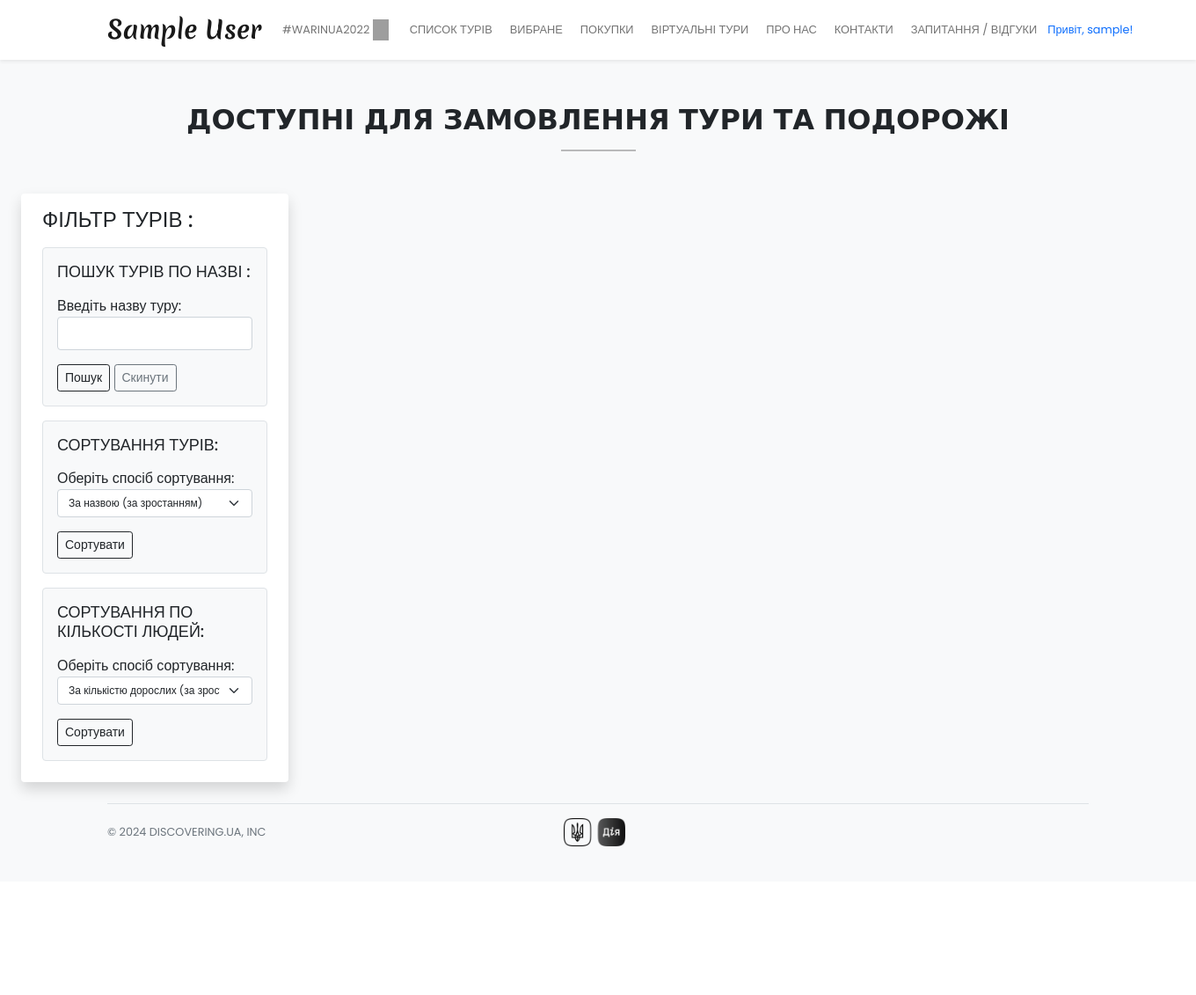
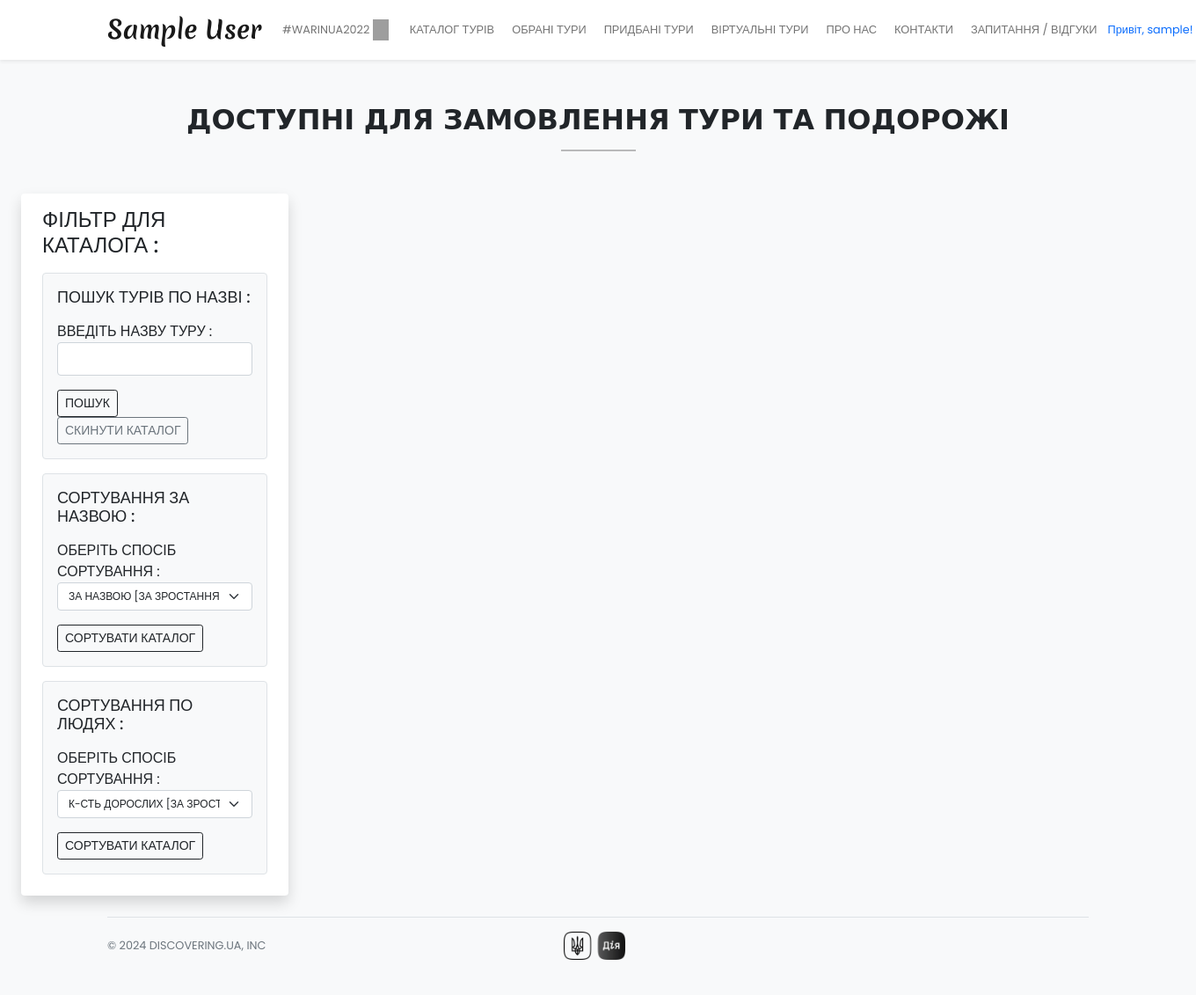
Before and after one commit to ikazut0/discovering-web, a PHP site: page /discovering-web/tour-list.php in a window 1360 px wide. Shown: the whole page at 88% size. Before the commit the page ends 962 px from the top, so only its background shows below. Run offline with PHP 8.4, Linux system fonts and the light colour scheme; the visitor is signed in with stand-in values (Sample User, id 1); tables that the repository leaves empty or names only in its code hold one stand-in row (values such as "Sample post"); grey boxes are pictures that could not be loaded.

Commit message:
info: fix-tour-list

```diff
--- a/admin/include/essentials.php
+++ b/admin/include/essentials.php
@@ -1,9 +1,9 @@
 <?php
 
-defined('SITE_URL') || define('SITE_URL', 'http://127.0.0.1/graduate-project/');
+defined('SITE_URL') || define('SITE_URL', 'http://127.0.0.1/discovering-web/');
 defined('CAROUSEL_IMG_PATH') || define('CAROUSEL_IMG_PATH', SITE_URL.'images/carousel-pictures/');
 defined('TOURS_IMG_PATH') || define('TOURS_IMG_PATH', SITE_URL.'images/tour-pictures/');
-defined('UPLOAD_IMAGE_PATH') || define('UPLOAD_IMAGE_PATH', $_SERVER['DOCUMENT_ROOT'].'/graduate-project/images/');
+defined('UPLOAD_IMAGE_PATH') || define('UPLOAD_IMAGE_PATH', $_SERVER['DOCUMENT_ROOT'].'/discovering-web/images/');
 defined('CAROUSEL_FOLDER') || define('CAROUSEL_FOLDER', 'carousel-pictures/');
 defined('TOUR_FOLDER') || define('TOUR_FOLDER', 'tour-pictures/');
 defined('USERS_FOLDER') || define('USERS_FOLDER', 'users-pictures/');
--- a/include/header.php
+++ b/include/header.php
@@ -87,14 +87,14 @@
                     <a class="nav-link" href="ukraine-war.php">#WARINUA2022 <img class="me-2" width="18" height="24" src="https://upload.wikimedia.org/wikipedia/commons/thumb/d/df/Nuvola_Ukrainian_flag_alternate.svg/1024px-Nuvola_Ukrainian_flag_alternate.svg.png"></a>
                 </li>
                 <li class="nav-item">
-                    <a class="nav-link me-1" href="tour-list.php">СПИСОК ТУРІВ</a>
+                    <a class="nav-link me-1" href="tour-list.php">КАТАЛОГ ТУРІВ</a>
                 </li>
                 <?php if ($userLoggedIn): ?>
                     <li class="nav-item">
-                        <a class="nav-link me-1" href="tour-favorite.php">ВИБРАНЕ</a>
+                        <a class="nav-link me-1" href="tour-favorite.php">ОБРАНІ ТУРИ</a>
                     </li>
                     <li class="nav-item">
-                        <a class="nav-link me-1" href="user-book-tour-info.php">ПОКУПКИ</a>
+                        <a class="nav-link me-1" href="user-book-tour-info.php">ПРИДБАНІ ТУРИ</a>
                     </li>
                 <?php endif; ?>
                 <li class="nav-item">
--- a/tour-list.php
+++ b/tour-list.php
@@ -102,7 +102,7 @@
         <div class="col-lg-3 col-md-12 mb-lg-0 mb-4 ps-4">
             <nav class="navbar navbar-expand-lg navbar-light bg-white rounded shadow">
                 <div class="container-fluid flex-lg-column align-items-stretch">
-                    <h4 class="mt-2">ФІЛЬТР ТУРІВ :</h4>
+                    <h4 class="mt-2">ФІЛЬТР ДЛЯ КАТАЛОГА : </h4>
                     <button class="navbar-toggler shadow-none" type="button" data-bs-toggle="collapse" data-bs-target="#filterDropdown" aria-controls="navbarNav" aria-expanded="false">
                         <span class="navbar-toggler-icon"></span>
                     </button>
@@ -110,36 +110,36 @@
                         <div class="border bg-light p-3 rounded mb-3">
                             <h5 class="mb-3" style="font-size: 18px;">ПОШУК ТУРІВ ПО НАЗВІ : </h5>
                             <form method="get" action="">
-                                <label for="searchTour">Введіть назву туру:</label>
+                                <label for="searchTour">ВВЕДІТЬ НАЗВУ ТУРУ : </label>
                                 <input type="text" id="searchTour" name="searchTour" class="form-control shadow-none mb-3">
-                                <button type="submit" class="btn btn-sm btn-outline-dark">Пошук</button>
-                                <a href="tour-list.php" class="btn btn-sm btn-outline-secondary">Скинути</a>
+                                <button type="submit" class="btn btn-sm btn-outline-dark">ПОШУК</button>
+                                <a href="tour-list.php" class="btn btn-sm btn-outline-secondary">СКИНУТИ КАТАЛОГ</a>
                             </form>
                         </div>
 
                         <div class="border bg-light p-3 rounded mb-3">
-                            <h5 class="mb-3" style="font-size: 18px;">СОРТУВАННЯ ТУРІВ:</h5>
+                            <h5 class="mb-3" style="font-size: 18px;">СОРТУВАННЯ ЗА НАЗВОЮ : </h5>
                             <form method="get" action="">
-                                <label for="sortTour">Оберіть спосіб сортування:</label>
+                                <label for="sortTour">ОБЕРІТЬ СПОСІБ СОРТУВАННЯ : </label>
                                 <select id="sortTour" name="sortTour" class="form-select shadow-none mb-3 small-text">
-                                    <option value="name_asc">За назвою (за зростанням)</option>
-                                    <option value="name_desc">За назвою (за спаданням)</option>
+                                    <option value="name_asc">ЗА НАЗВОЮ [ЗА ЗРОСТАННЯМ]</option>
+                                    <option value="name_desc">ЗА НАЗВОЮ [ЗА СПАДАННЯМ]</option>
                                 </select>
-                                <button type="submit" class="btn btn-sm btn-outline-dark">Сортувати</button>
+                                <button type="submit" class="btn btn-sm btn-outline-dark">СОРТУВАТИ КАТАЛОГ</button>
                             </form>
                         </div>
 
                         <div class="border bg-light p-3 rounded mb-3">
-                            <h5 class="mb-3" style="font-size: 18px;">СОРТУВАННЯ ПО КІЛЬКОСТІ ЛЮДЕЙ:</h5>
+                            <h5 class="mb-3" style="font-size: 18px;">СОРТУВАННЯ ПО ЛЮДЯХ : </h5>
                             <form method="get" action="">
-                                <label for="sortPeople">Оберіть спосіб сортування:</label>
+                                <label for="sortPeople">ОБЕРІТЬ СПОСІБ СОРТУВАННЯ : </label>
                                 <select id="sortPeople" name="sortPeople" class="form-select shadow-none mb-3 small-text">
-                                    <option value="adult_asc">За кількістю дорослих (за зростанням)</option>
-                                    <option value="adult_desc">За кількістю дорослих (за спаданням)</option>
-                                    <option value="children_asc">За кількістю дітей (за зростанням)</option>
-                                    <option value="children_desc">За кількістю дітей (за спаданням)</option>
+                                    <option value="adult_asc">К-СТЬ ДОРОСЛИХ [ЗА ЗРОСТАННЯМ]</option>
+                                    <option value="adult_desc">К-СТЬ ДОРОСЛИХ [ЗА СПАДАННЯМ]</option>
+                                    <option value="children_asc">К-СТЬ ДІТЕЙ [ЗА ЗРОСТАННЯМ]</option>
+                                    <option value="children_desc">К-СТЬ ДІТЕЙ [ЗА СПАДАННЯМ]</option>
                                 </select>
-                                <button type="submit" class="btn btn-sm btn-outline-dark">Сортувати</button>
+                                <button type="submit" class="btn btn-sm btn-outline-dark">СОРТУВАТИ КАТАЛОГ</button>
                             </form>
                         </div>
                     </div>
@@ -153,6 +153,11 @@
             $sortOption = isset($_GET['sortTour']) ? $_GET['sortTour'] : '';
             $sortPeopleOption = isset($_GET['sortPeople']) ? $_GET['sortPeople'] : '';
             $searchTour = isset($_GET['searchTour']) ? $_GET['searchTour'] : '';
+            $escapedSearchTour = htmlspecialchars($searchTour, ENT_QUOTES, 'UTF-8');
+
+            function highlightSearchTerm($text, $searchTerm) {
+                return preg_replace("/\b($searchTerm)\b/i", '<mark>$1</mark>', $text);
+            }
 
             $orderBy = '';
             $orderByPeople = '';
@@ -167,10 +172,10 @@
                     break;
                 }
 
-                switch ($sortPeopleOption) {
-                    case 'adult_asc':
-                        $orderByPeople = 'ORDER BY `tour_adult` ASC';
-                        break;
+            switch ($sortPeopleOption) {
+                case 'adult_asc':
+                    $orderByPeople = 'ORDER BY `tour_adult` ASC';
+                    break;
 
                 case 'adult_desc':
                     $orderByPeople = 'ORDER BY `tour_adult` DESC';
@@ -208,18 +213,18 @@
                     $buttonHTML = '';
 
                     if ($isTourBooked) {
-                        $buttonHTML = '<p class="mb-2 text-success">Оформлено</p>';
+                        $buttonHTML = '<p class="mb-2 text-success">ПРИДБАНО ВАМИ 😎</p>';
                     } elseif ($userLoggedIn && $tour_thumb !== TOURS_IMG_PATH . "empty-image-alert.gif") {
-                        $buttonHTML = '<a href="book-tour.php?tour_id=' . $tour_data['tour_id'] . '" class="btn btn-sm w-100 text-white custom-bg shadow-none mb-2">ОФОРМИТИ 🛍️</a>';
+                        $buttonHTML = '<a href="book-tour.php?tour_id=' . $tour_data['tour_id'] . '" class="btn btn-sm w-100 text-white custom-bg shadow-none mb-2">ПРИДБАТИ ТУР 🛍️</a>';
                     }
 
                     if ($userLoggedIn) {
-                        $buttonHTML .= '<a href="javascript:void(0)" class="btn btn-sm w-100 text-white custom-bg shadow-none mb-2 like-button" data-tour-id="' . $tour_data['tour_id'] . '">ЗАКЛАДКИ ❤️</a>';
+                        $buttonHTML .= '<a href="javascript:void(0)" class="btn btn-sm w-100 text-white custom-bg shadow-none mb-2 like-button" data-tour-id="' . $tour_data['tour_id'] . '">ДОДАТИ В ОБРАНІ</a>';
                     }
 
-                    $buttonHTML .= '<a href="tour-details.php?tour_id=' . $tour_data['tour_id'] . '" class="btn btn-sm w-100 btn-outline-dark shadow-none mt-2 ml-2">ДЕТАЛЬНІШЕ...</a>';
+                    $buttonHTML .= '<a href="tour-details.php?tour_id=' . $tour_data['tour_id'] . '" class="btn btn-sm w-100 btn-outline-dark shadow-none mt-2 ml-2"> ДЕТАЛЬНІШЕ >>> </a>';
 
-                    $highlightedName = str_ireplace($searchTour, '<mark>' . $searchTour . '</mark>', $tour_data['tour_name']);
+                    $highlightedName = highlightSearchTerm($tour_data['tour_name'], $escapedSearchTour);
 
                     echo <<< data
                     <div class="card mb-4 border-0 shadow">
@@ -227,29 +232,30 @@
                     <div class="col-md-5 mb-lg-0 mb-md-0 mb-3">
                     <img src="$tour_thumb" class="img-fluid rounded">
                     </div>
+
                     <div class="col-md-5 px-lg-3 px-md-3 px-0">
-                    <h5 class="mb-3">НАЗВА ТУРУ : $highlightedName</h5>
+                    <h5 class="mb-3">НАЗВА : $highlightedName</h5>
                     <div class="features mb-3">
-                    <h6 class="mb-1">КЛЮЧОВІ ОЗНАКИ ТУРА :</h6>
+                    <h6 class="mb-1">КЛЮЧОВІ ОСОБЛИВОСТІ ДАНОГО ТУРА : </h6>
                     $features_data
                     </div>
+
                     <div class="peoples mb-3">
-                    <h6 class="mb-1">ОРІЄНТОВАНО НА :</h6>
+                    <h6 class="mb-1">ДАНИЙ ТУР ОРІЄНТОВАНИЙ НА : </h6>
                     <span class="badge bg-light text-dark text-wrap">$tour_data[tour_adult] ДОРОСЛИХ</span>
                     <span class="badge bg-light text-dark text-wrap">$tour_data[tour_children] ДИТИНИ</span>
                     </div>
+
                     <div class="managers mb-3">
                     <h6 class="mb-1">КІЛЬКІСТЬ ЕКСКУРСОВОДІВ : </h6>
-                    <span class="badge bg-light text-dark text-wrap">$tour_data[tour_area] ЕКСКУРСОВОД [ІВ]</span>
-                    </div>
-                    </div>
+                    <span class="badge bg-light text-dark text-wrap">$tour_data[tour_area] ЕКСКУРСОВОД / ГІД [ІВ]</span>
+                    </div> </div>
+
                     <div class="col-md-2 text-center">
-                    <h6 class="mb-2">ЦІНА ЗА ТУР : $tour_data[tour_price]₴</h6>
-                    <p class="mb-2" style="font-size: 10px;"><i class="bi bi-exclamation-octagon"></i> ЦІНА ТІЛЬКИ ЗА ТУР </p>
+                    <h6 class="mb-2">ЦІНА ТУРУ : $tour_data[tour_price] ₴</h6>
+                    <p class="mb-2" style="font-size: 10px;"><i class="bi bi-exclamation-octagon"></i> ВКАЗАНА ЦІНА ТІЛЬКИ ЗА ТУР </p>
                     $buttonHTML
-                    </div>
-                    </div>
-                    </div>
+                    </div> </div> </div>
                     data;
                 }
                 ?>
```
